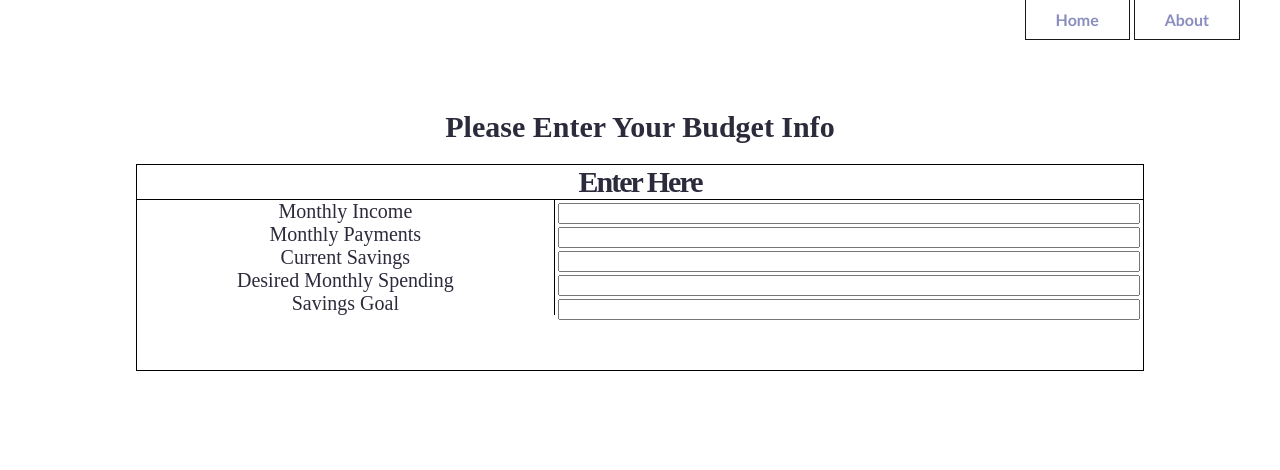
After one commit to kindarian-enterprises/budget-generator, a Flask app: page /form in a window 1280 px wide. The commit adds this page. Shown: the top 470 px of the page. Run offline with Flask 2, Linux system fonts and the light colour scheme.

Commit message:
Created route for the form page and began creation of css and html for the page

```diff
--- a/application/home/routes.py
+++ b/application/home/routes.py
@@ -14,3 +14,8 @@ def home():
 def about():
     '''Will render the about page template'''
     return render_template('about.jinja2')
+
+@home_bp.route('/form')
+def form():
+    ''' Will render the form entry page template'''
+    return render_template('form.html')
--- a/application/home/static/main.css
+++ b/application/home/static/main.css
@@ -3,7 +3,8 @@ body {
   padding: 0;
   font-family: "Helvetica Neue", Arial, Helvetica, sans-serif;
   color: #444;
-  background-color: #1b2432;
+  /* background-color: #1b2432; */
+  background-color: white;
 }
 
 /*
@@ -12,11 +13,13 @@ body {
 
 header {
   padding-top: 0.8%;
-  background-color: #1b2432;
+  /* background-color: #1b2432; */
+  background-color: white;
   height: 40px;
   width: 100%;
   opacity: 0.9;
   margin-bottom: 10px;
+  font-family: "Gill Sans", "Gill Sans MT", Calibri, "Trebuchet MS", sans-serif;
 }
 
 header h1.logo {
@@ -44,13 +47,61 @@ header h1.logo {
 .welcome {
   text-align: center;
   color: #2c2b3c;
-  background-color: #efc7c2;
+  /* background-color: #efc7c2; */
+  background-color: white;
   padding-bottom: 100px;
   padding-top: 50px;
+  font-family: serif;
+  font-size: 15pt;
 }
 
 .hMain {
   font-size: 50px;
+}
+
+.myLabel {
+  float: left;
+  padding-left: 100px;
+  padding-right: 100px;
+  border-right: 1px solid black;
+}
+
+.innerForm {
+  border-top: 1px solid black;
+  padding-top: 0px;
+}
+
+.form {
+  margin-left: 8%;
+  margin-right: 8%;
+  border: 1px solid #000;
+  padding-bottom: 50px;
+}
+
+.formInpt {
+  margin: 0%;
+  /* width: 80%; */
+  /* width: 55%; */
+  /* border: none; */
+}
+
+.textLabel {
+  padding-top: 10px;
+  padding-bottom: 10px;
+}
+
+.textInpt {
+  width: 57%;
+}
+.hForm {
+  font-size: 30px;
+  margin-top: 0px;
+}
+
+.h2Form {
+  font-size: 30px;
+  margin-bottom: 0px;
+  margin-top: 0px;
 }
 
 .welcomeP {
@@ -104,7 +155,9 @@ h3 {
 
 .menu {
   float: right;
-  margin-top: 8px;
+  margin-top: 0px;
+  /* border-radius: 4px;
+  border: black; */
 }
 
 .menu li {
@@ -112,7 +165,7 @@ h3 {
 }
 
 .menu li + li {
-  margin-left: 35px;
+  margin-left: 0px;
 }
 
 .menu li a {
@@ -120,6 +173,14 @@ h3 {
   text-decoration: none;
 }
 
+.link {
+  padding: 10px;
+  padding-left: 30px;
+  padding-right: 30px;
+  margin: 0px;
+  /* border-radius: 10%; */
+  border: 1px solid #000;
+}
 .menu li a:hover {
   color: #a1cca5;
   text-decoration: none;
--- /dev/null
+++ b/application/home/templates/form.html
@@ -0,0 +1,26 @@
+{%extends "head.html"%} {%block content%}
+<div class="welcome">
+  <h1 class="hForm">Please Enter Your Budget Info</h1>
+  <div class="form">
+    <h2 class="h2Form">Enter Here</h2>
+    <form class="innerForm">
+      <div class="myLabel">
+        <label class="textLabel" for="month">Monthly Income</label><br />
+        <label class="textLabel" for="monthPay">Monthly Payments</label><br />
+        <label class="textLabel" for="savings">Current Savings</label><br />
+        <label class="textLabel" for="spending">Desired Monthly Spending</label
+        ><br />
+        <label class="textLabel" for="savingGoal">Savings Goal</label><br />
+      </div>
+      <div class="formInpt">
+        <input class="textInpt" type="text" id="month" name="month" />
+        <input class="textInpt" type="text" id="monthPay" name="monthPay" />
+        <input class="textInpt" type="text" id="savings" name="savings" />
+        <input class="textInpt" type="text" id="spending" name="spending" />
+        <input class="textInpt" type="text" id="savingGoal" name="savingGoal" />
+      </div>
+    </form>
+  </div>
+  <!-- <button type="button" class="quickButton">Make Quick Budget!</button> -->
+</div>
+{%endblock%}
--- a/application/home/templates/head.html
+++ b/application/home/templates/head.html
@@ -2,17 +2,23 @@
 <html>
   <head>
     <title>Budget Generator</title>
-    <link rel="stylesheet" href="{{url_for('home_bp.static',filename='main.css')}}" />
+    <link
+      rel="stylesheet"
+      href="{{url_for('home_bp.static',filename='main.css')}}"
+    />
   </head>
   <body>
     <header>
       <div class="container">
-        <h1 class="logo">Ultimate Budget Gen</h1>
         <strong
           ><nav>
             <ul class="menu">
-              <li><a href="{{ url_for('home_bp.home') }}">Home</a></li>
-              <li><a href="{{ url_for('home_bp.about') }}">About</a></li>
+              <li>
+                <a class="link" href="{{ url_for('home_bp.home') }}">Home</a>
+              </li>
+              <li>
+                <a class="link" href="{{ url_for('home_bp.about') }}">About</a>
+              </li>
             </ul>
           </nav></strong
         >
```
